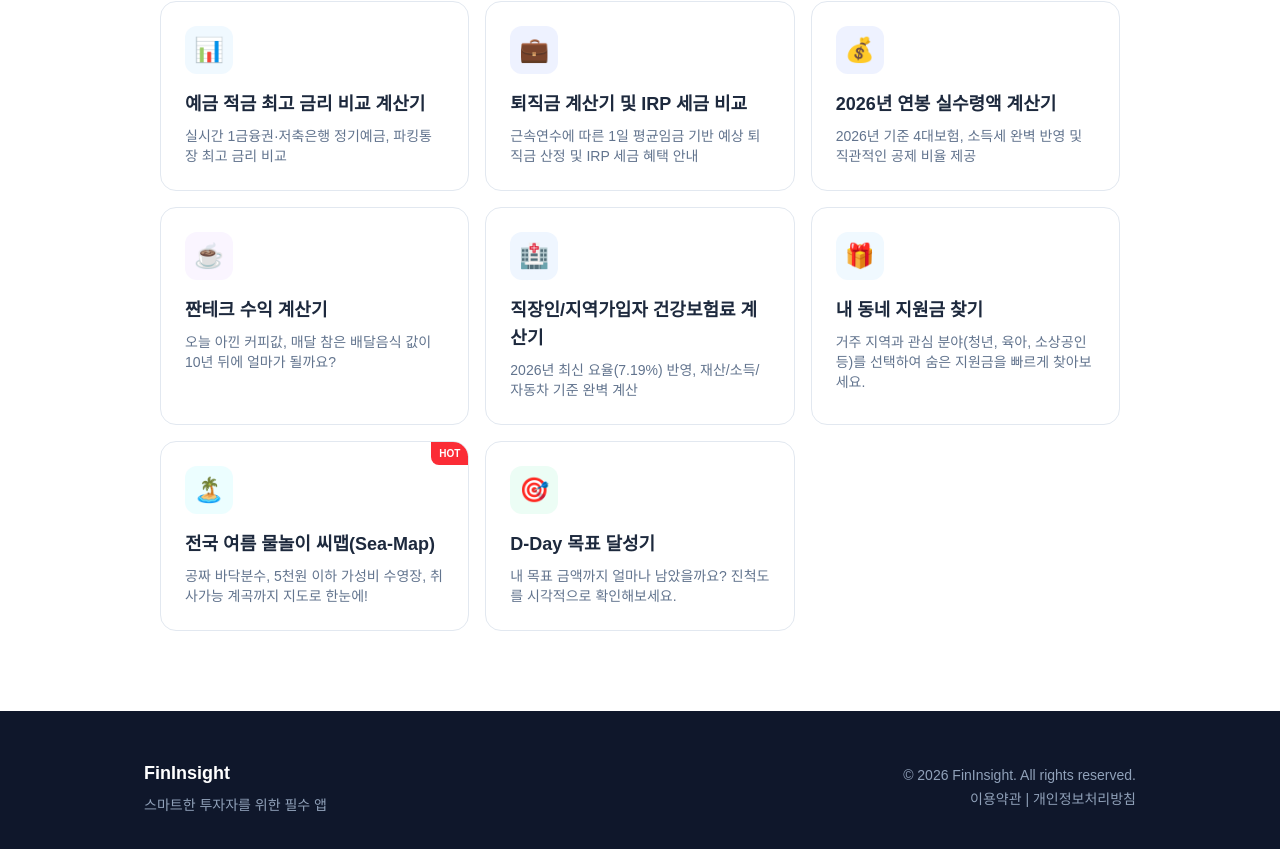
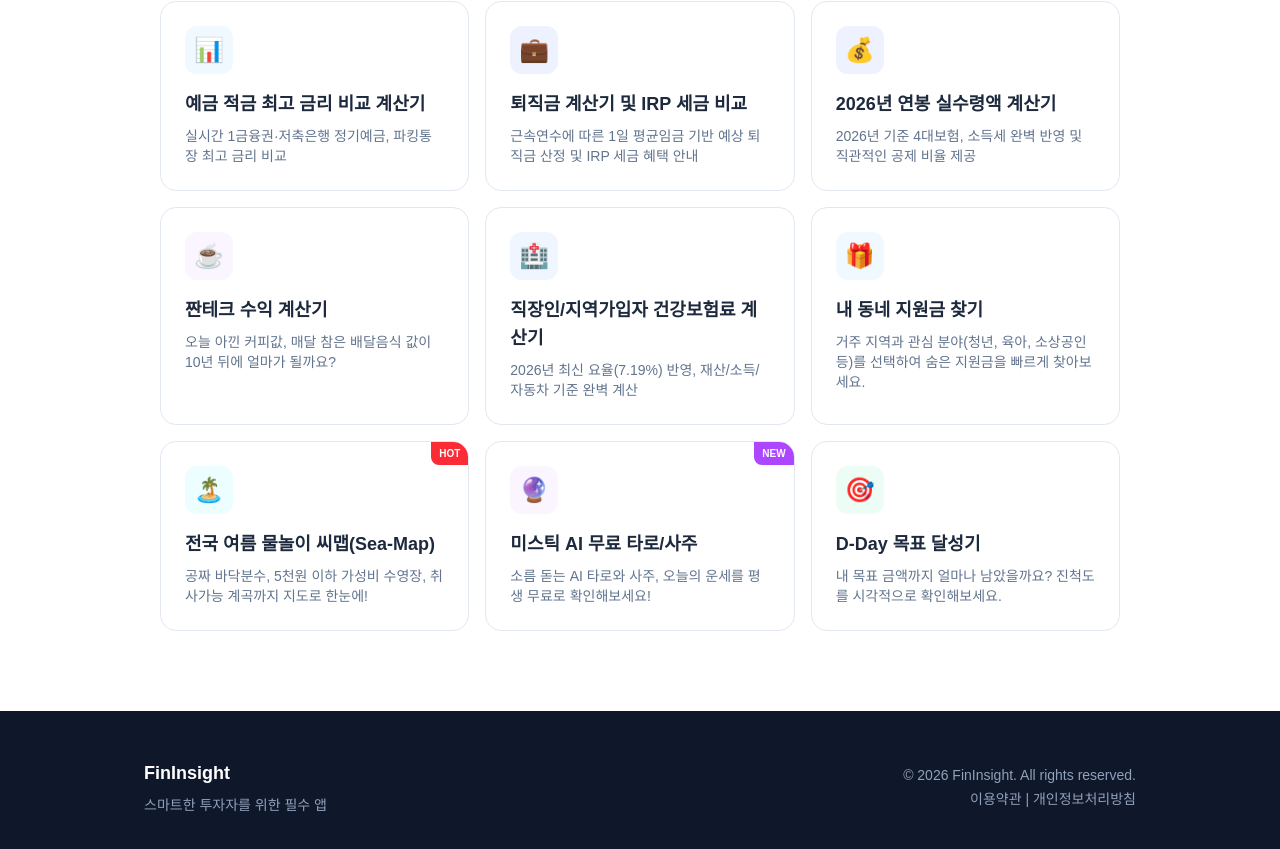
Before and after one commit to duke3736-collab/fin-insight, a Next.js app: page / in a window 1280 px wide. Shown: the part 1831-2680 px from the top of the page. Built offline with nearby package versions, Linux system fonts and the light colour scheme; no server answers.

Commit message:
UI: Add cross-link banner to Mystic AI

```diff
--- a/src/app/page.tsx
+++ b/src/app/page.tsx
@@ -239,6 +239,17 @@ export default async function Home() {
             </p>
           </a>
 
+          <a href="https://mystic.weknews.com/" target="_blank" rel="noopener noreferrer" className="group flex flex-col p-6 bg-white rounded-2xl border border-slate-200 hover:border-purple-500 hover:shadow-xl hover:-translate-y-1 transition-all relative overflow-hidden">
+            <div className="absolute top-0 right-0 bg-purple-500 text-white text-[10px] font-bold px-2 py-1 rounded-bl-lg">NEW</div>
+            <div className="w-12 h-12 bg-purple-50 rounded-xl flex items-center justify-center text-2xl mb-4 group-hover:scale-110 transition-transform">
+              🔮
+            </div>
+            <h3 className="text-lg font-bold text-slate-800 mb-2 group-hover:text-purple-600 transition-colors">미스틱 AI 무료 타로/사주</h3>
+            <p className="text-sm text-slate-500">
+              소름 돋는 AI 타로와 사주, 오늘의 운세를 평생 무료로 확인해보세요!
+            </p>
+          </a>
+
           <Link href="/calculators/goal-tracker" className="group flex flex-col p-6 bg-white rounded-2xl border border-slate-200 hover:border-emerald-500 hover:shadow-xl hover:-translate-y-1 transition-all">
             <div className="w-12 h-12 bg-emerald-50 rounded-xl flex items-center justify-center text-2xl mb-4 group-hover:scale-110 transition-transform">
               🎯
```
